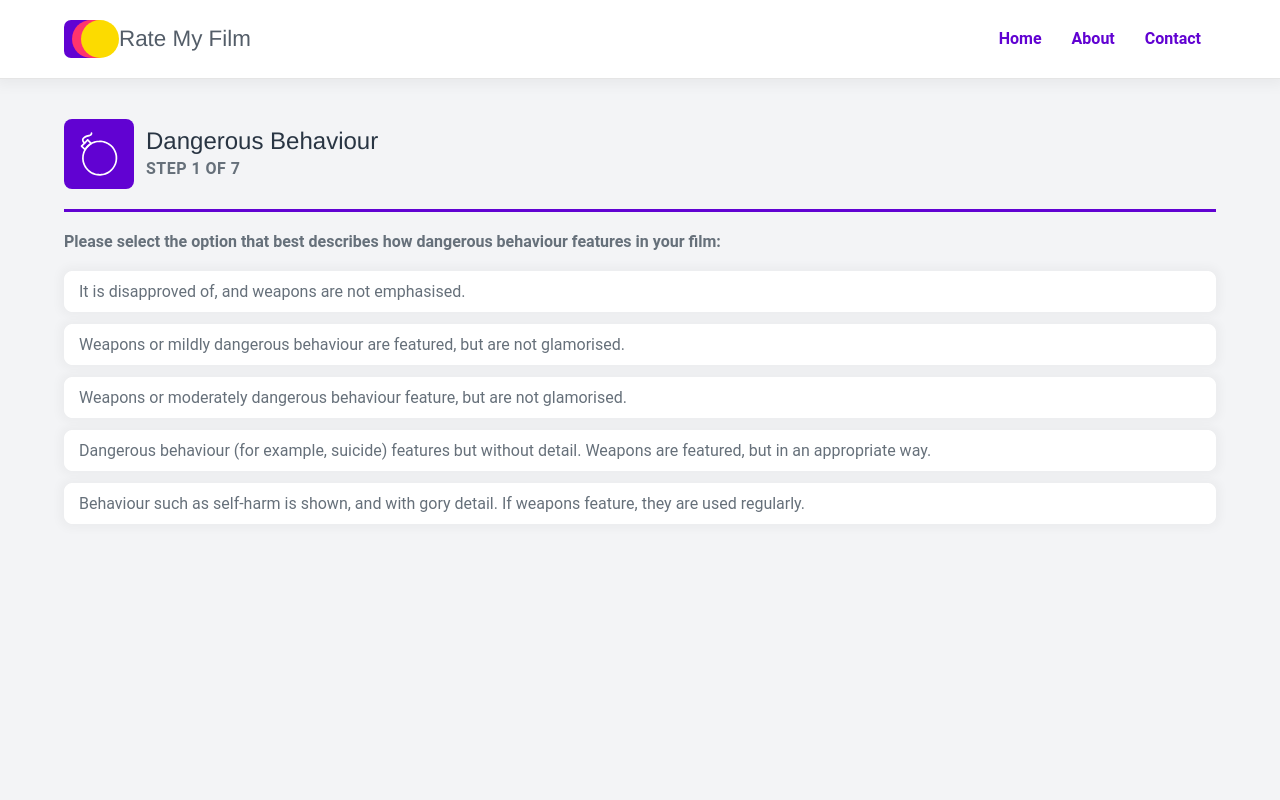
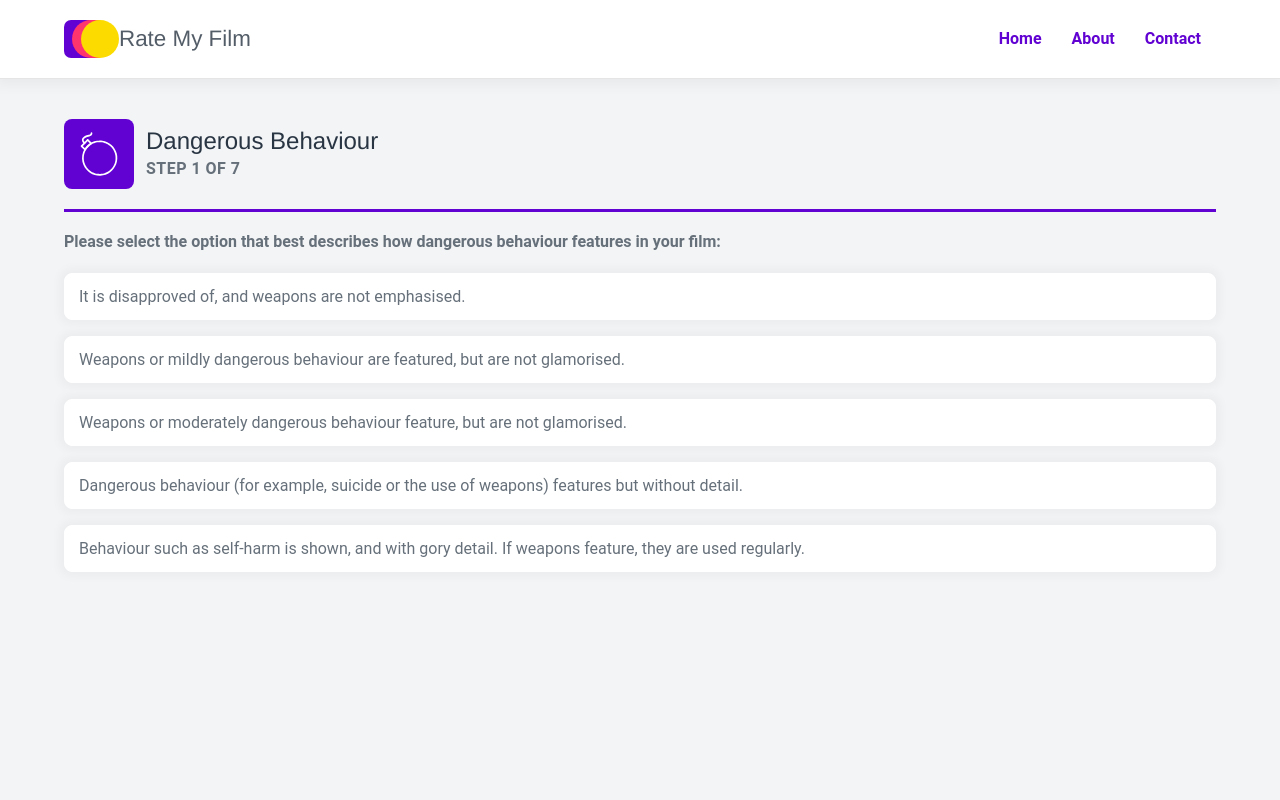
Before and after one commit to danielcranney/rate-my-film, a React (Create React App) app: page / in a window 1280 px wide. Both pictures are taken after a click on the button "GET STARTED". Shown: the top 800 px of the page. Built offline with nearby package versions, Linux system fonts and the light colour scheme; a web font is replaced by a local one.

Commit message:
Styling and Content Improvement

```diff
--- a/src/Content.js
+++ b/src/Content.js
@@ -25,7 +25,7 @@ import { ReactComponent as ViolenceIcon } from './images/violence-icon.svg';
             ageRating: "PG" },
             { answerText: "Weapons or moderately dangerous behaviour feature, but are not glamorised.",
             ageRating: "12" },
-            { answerText: "Dangerous behaviour (for example, suicide) features but without detail. Weapons are featured, but in an appropriate way.", ageRating: "15" },
+            { answerText: "Dangerous behaviour (for example, suicide or the use of weapons) features but without detail.", ageRating: "15" },
             { answerText: "Behaviour such as self-harm is shown, and with gory detail. If weapons feature, they are used regularly.", ageRating: "18" }
         ]
         },
@@ -38,7 +38,7 @@ import { ReactComponent as ViolenceIcon } from './images/violence-icon.svg';
         categoryDescription: "Please select the option that best describes how discrimination features in your film:",
         answerOptions: [
             { answerText: "No discriminatory language.", ageRating: "U" },
-            { answerText: "It features a small amount but is disapproved of is contextually appropriate.", ageRating: "PG" },
+            { answerText: "It features a small amount but is disapproved of and is contextually appropriate.", ageRating: "PG" },
             { answerText: "Aggressive discriminatory language or behaviour features but is clearly condemned.", ageRating: "12" },
             { answerText: "Some racist, homophobic or other discriminatory themes and language feature on occasion.", ageRating: "15" },
             { answerText: "Discriminatory language or behaviour features regularly throughout the film.", ageRating: "18" }
--- a/src/FinalRating.js
+++ b/src/FinalRating.js
@@ -16,11 +16,11 @@ function search(objectItem, answersArray){
 }
 
 const ratingDescription = {
-  U: `Films like yours should be suitable for audiences of any age. Even though films like yours might feature some very light violence, threat or horror, they often contain a positive ending.`,
-  PG: `Films like yours might contain some scenes that are unsuitable for young children, but are generally acceptable for children eight years or older. Children can generally watch films like this on their own, but parents should think about whether it could be upsetting for more sensitive, children.`,
-  12: `Films like yours are not generally suitable for younger children (approximately under 12). They may contain some mild violence, threat or horror, bad language or other content that may upset a younger child, but not a significant amount.`,
-  15: `Films like yours contain content that is unsuitable for viewers in their early-teens (13 or 14) because they might contain content that could upset younger viewers. Films like this are not adult-only, so teenagers may be under the age of 18.`,
-  18: `Films like yours are unsuitable for anyone that is under the age of 18, should only be viewed by adults. These kinds of films contain more extreme content.`
+  U: `Your film is likely to be suitable for audiences of any age. Even though it might feature some very light violence, threat, horror, nudity or bad language, audiences are reassured and the film has a mostly-positive ending.`,
+  PG: `Your film might contain some scenes that are unsuitable for very young children, but is likely to be generally acceptable for children eight years or older. Children can generally watch films like this on their own, but parents should think about whether it could be upsetting for more sensitive children.`,
+  12: `Your film might contain some content that is unsuitable for younger children (for example those under 12). Your film might feature some bad language or distressing scenes, but they are light enough (or featured in a minor enough way) to be suitable for pre-teens.`,
+  15: `Your film contains content that is unsuitable for viewers in their early-teens (13 or 14) as it could upset younger viewers. Films like this are not adult-only, but may contain some strong language or distressing scenes.`,
+  18: `Films like yours are unsuitable for anyone that is under the age of 18, and should only be viewed by adults. These kinds of films contain more extreme content or themes.`
 }
 
 const FinalRating = ( { finalAgeRating, ratingColor, ratingsList, answers }) => {
--- a/src/Home.js
+++ b/src/Home.js
@@ -19,7 +19,7 @@ const Home = () => {
                 <animated.h5 style={noDelay}>Are you a filmmaker?</animated.h5>
                 <animated.h1 style={noDelay}>Get to know your audience.</animated.h1>
                 <animated.h1 style={noDelay}>Find out who your film is suitable for.</animated.h1>
-                <animated.p style={mediumDelay}>In just a few clicks you can learn a whole lot more about who your film might be suitable for.</animated.p>
+                <animated.p style={mediumDelay}>In just a few clicks, you can learn more about who your film might be suitable for.</animated.p>
                 <animated.button
                   onClick={() =>
                     setShowContent(true)
--- a/src/styles/main.css
+++ b/src/styles/main.css
@@ -181,15 +181,9 @@ HOME
   -webkit-box-pack: center;
       -ms-flex-pack: center;
           justify-content: center;
-  min-height: calc(100vh - 39px);
+  min-height: calc(100vh + 15px);
   padding: 40px 0px 0px 0px;
   position: relative;
-}
-
-@media only screen and (min-width: 321px) {
-  .questions-wrapper {
-    min-height: calc(100vh - 39px);
-  }
 }
 
 /* QUESTIONS */
@@ -337,7 +331,7 @@ HOME
   display: -webkit-box;
   display: -ms-flexbox;
   display: flex;
-  padding: 10px 14px;
+  padding: 13px 14px;
   -webkit-box-pack: start;
       -ms-flex-pack: start;
           justify-content: flex-start;
@@ -345,7 +339,7 @@ HOME
       -ms-flex-align: start;
           align-items: flex-start;
   border: 1px solid #ffffff;
-  margin: 6px 0px;
+  margin: 8px 0px;
   cursor: pointer;
   text-align: left;
   -webkit-transition: 0.4s;
@@ -353,14 +347,18 @@ HOME
   letter-spacing: normal;
   -webkit-box-shadow: 0px 0px 10px 5px rgba(0, 0, 0, 0.03);
           box-shadow: 0px 0px 10px 5px rgba(0, 0, 0, 0.03);
+  -webkit-transform: scale(1);
+          transform: scale(1);
 }
 
 .answer-section .item button:hover {
-  background-color: #E4E6E9;
+  background-color: #ffffff;
   border: 1px solid #66707A;
   color: #293543;
   -webkit-transition: 0.4s;
   transition: 0.4s;
+  -webkit-transform: scale(1.01);
+          transform: scale(1.01);
 }
 
 /* --------------------
--- a/src/styles/pages/_questions.scss
+++ b/src/styles/pages/_questions.scss
@@ -8,13 +8,9 @@
     flex-grow: 1;
     align-items: flex-start;
     justify-content: center;
-    min-height: calc(100vh - 39px);
+    min-height: calc(100vh + 15px);
     padding: 40px 0px 0px 0px;
     position: relative;
-
-    @media only screen and (min-width : 321px) {
-      min-height: calc(100vh - 39px);
-    }
   }
 
   /* QUESTIONS */
@@ -122,23 +118,25 @@
         font-weight: 400;
         border-radius: 8px;
         display: flex;
-        padding: 10px 14px;
+        padding: 13px 14px;
         justify-content: flex-start;
         align-items: flex-start;
         border: 1px solid $lightColor;
-        margin: 6px 0px;
+        margin: 8px 0px;
         cursor: pointer;
         text-align: left;
         transition: 0.4s;
         letter-spacing: normal;
         box-shadow: 0px 0px 10px 5px rgba(0,0,0,0.03);
+        transform:scale(1);
 
 
         &:hover {
-            background-color: $hoverColor;
+            background-color: $lightColor;
             border: 1px solid $bodyColor;
             color: $headerColor;
             transition: 0.4s;
+            transform:scale(1.01);
           }
       }
   }
```
Also changed, not shown: 1 other file (tests, documents, lock files or other folders).
